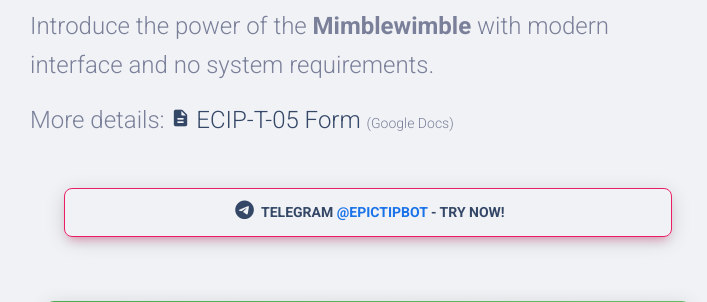
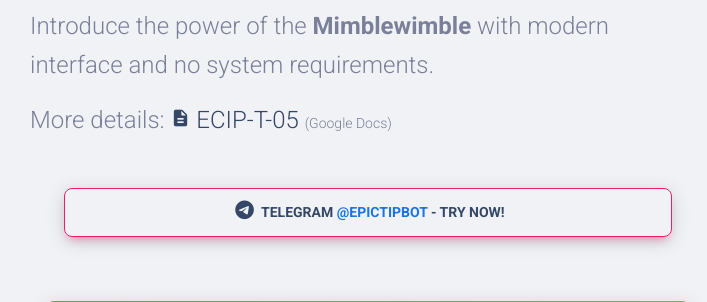
Before and after one commit to blacktyger/patryk-majkut, a Django app: page /funding in a window 1280 px wide. Shown: the part 616-918 px from the top of the page, without its empty margins (272-979 px from the left). Run offline with Django 3.2, Linux system fonts and the light colour scheme; some libraries are stand-ins or nearby versions.

Commit message:
update homepage

```diff
--- a/apps/templates/home/ecip-t-05.html
+++ b/apps/templates/home/ecip-t-05.html
@@ -28,7 +28,7 @@
                         More details:
                         <a target="_blank" href="https://docs.google.com/document/d/1yedrwasNKc2jew8_5kZTJzWCPr4qXux6kJw3vxGIR-E/edit#">
                             <span class="material-icons">description</span>
-                            ECIP-T-05 Form <span class="text-muted text-sm">(Google Docs)</span>
+                            ECIP-T-05 <span class="text-muted text-sm">(Google Docs)</span>
                         </a>
                     </p>
                     <div class="text-center mt-5">
```
